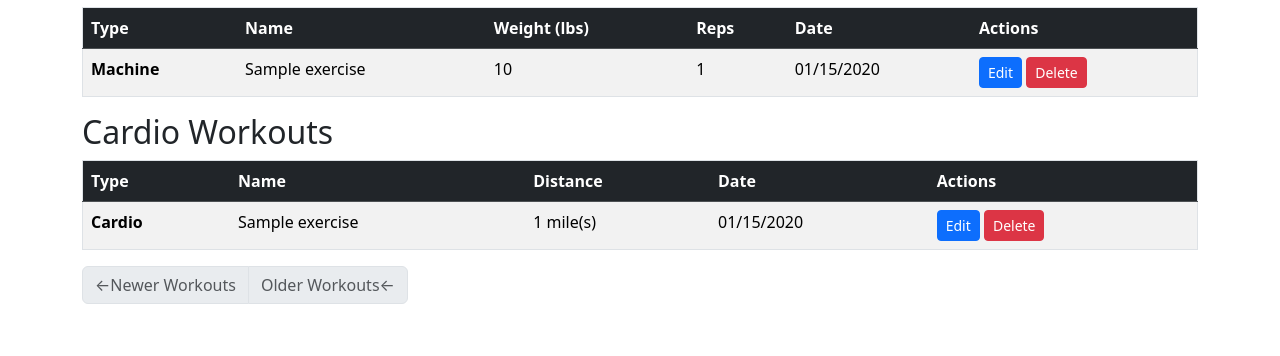
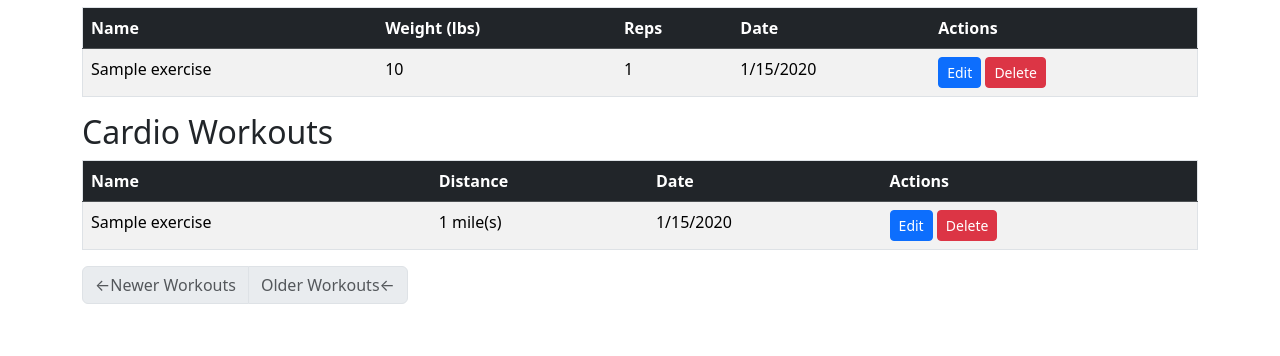
Before and after one commit to DerrickMac/fitness-tracker, a Flask app: a page that uses app/templates/_workout.html in a window 1280 px wide. Shown: the part 444-800 px from the top of the page. Run offline with Flask 3, Linux system fonts and the light colour scheme; a user stored in the database is signed in; tables that the repository leaves empty hold one stand-in row (values such as "Sample post"); some libraries are stand-ins or nearby versions.

Commit message:
remove type column from html tables

```diff
--- a/app/templates/_workout.html
+++ b/app/templates/_workout.html
@@ -3,7 +3,6 @@
   <table class="table table-striped table-hover border">
     <thead class="table-dark">
       <tr>
-        <th scope="col">Type</th>
         <th scope="col">Name</th>
         <th scope="col">Weight (lbs)</th>
         <th scope="col">Reps</th>
@@ -16,11 +15,10 @@
       {% for workout in workouts %}
         {% for machine in workout.machine_exercises %}
         <tr>
-          <td><strong>Machine</strong></td>
           <td>{{ machine.name }}</td>
           <td>{{ machine.weight }}</td>
           <td>{{ machine.reps }}</td>
-          <td>{{ moment(workout.date, local=True).format('L') }}</td>
+          <td>{{ moment(workout.date, local=True).format('l') }}</td>
           <td>
             <a href="{{ url_for('edit_workout', workout_id=workout.id) }}"
                class="btn btn-primary btn-sm">
@@ -41,7 +39,6 @@
   <table class="table table-striped table-hover border">
     <thead class="table-dark">
       <tr>
-        <th scope="col">Type</th>
         <th scope="col">Name</th>
         <th scope="col">Distance</th>
         <th scope="col">Date</th>
@@ -53,10 +50,9 @@
       {% for workout in workouts %}
         {% for cardio in workout.cardio_exercises %}
         <tr>
-          <td><strong>Cardio</strong></td>
           <td>{{ cardio.name }}</td>
           <td>{{ cardio.distance }} mile(s)</td>
-          <td>{{ moment(workout.date, local=True).format('L') }}</td>
+          <td>{{ moment(workout.date, local=True).format('l') }}</td>
           <td>
             <a href="{{ url_for('edit_workout', workout_id=workout.id) }}"
                class="btn btn-primary btn-sm">
```
Also changed, not shown: app.db.
